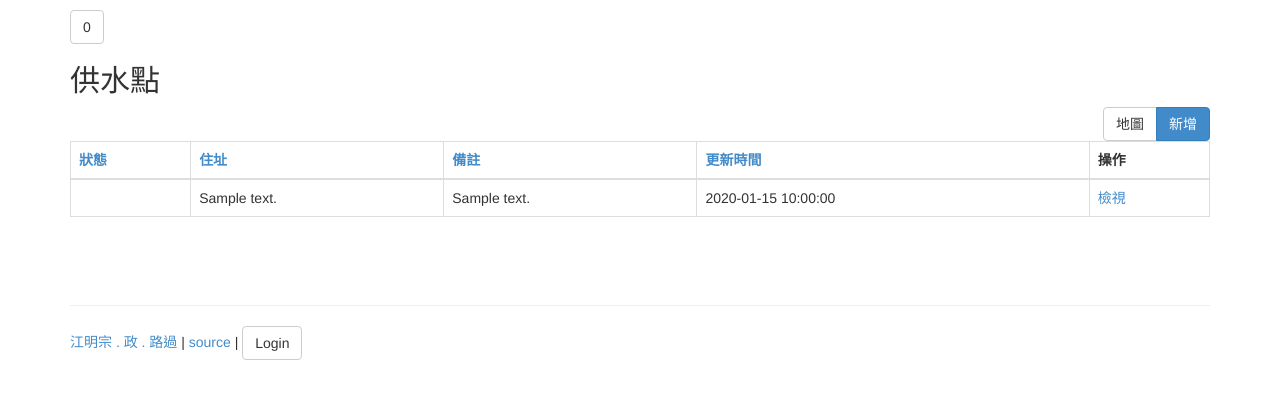
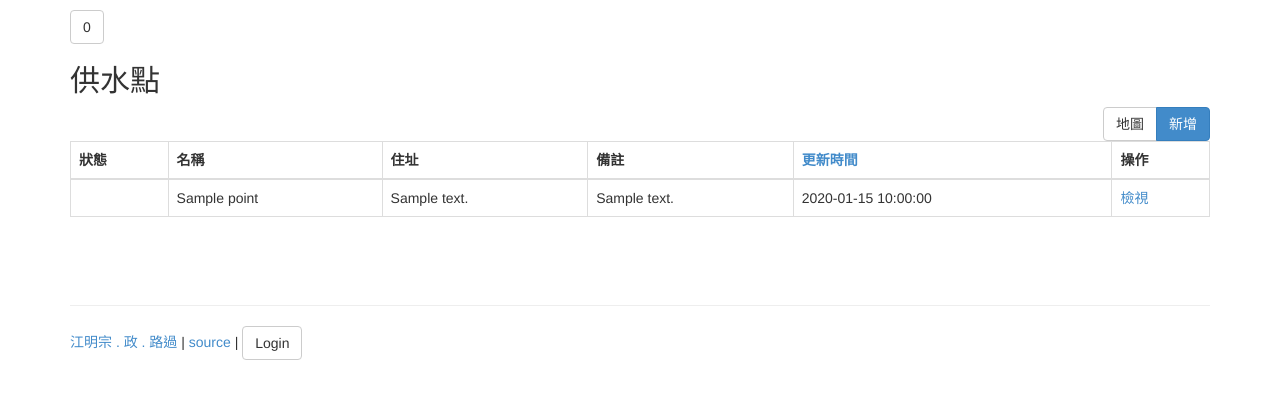
Before and after one commit to kiang/water, a CakePHP app: the page made by View/Points/index.ctp in a window 1280 px wide. Shown: the part 80-479 px from the top of the page. Run offline with PHP 8.4 and a stand-in for CakePHP, Linux system fonts and the light colour scheme; the template is opened without the code that fills it: most values are stand-ins (such as "Sample title", 1, 10 or a date in 2020); data that the repository does not hold is empty; some libraries are stand-ins or nearby versions.

Commit message:
convert newlines to br tag

```diff
--- a/View/Points/index.ctp
+++ b/View/Points/index.ctp
@@ -10,9 +10,10 @@
     <table class="table table-bordered" id="PointsIndexTable">
         <thead>
             <tr>
-                <th><?php echo $this->Paginator->sort('Point.status', '狀態', array('url' => $url)); ?></th>
-                <th><?php echo $this->Paginator->sort('Point.address', '住址', array('url' => $url)); ?></th>
-                <th><?php echo $this->Paginator->sort('Point.comment', '備註', array('url' => $url)); ?></th>
+                <th>狀態</th>
+                <th>名稱</th>
+                <th>住址</th>
+                <th>備註</th>
                 <th><?php echo $this->Paginator->sort('Point.modified', '更新時間', array('url' => $url)); ?></th>
                 <th class="actions">操作</th>
             </tr>
@@ -31,10 +32,13 @@
                         echo $this->Olc->status[$item['Point']['status']];
                         ?></td>
                     <td><?php
+                        echo $item['Point']['name'];
+                        ?></td>
+                    <td><?php
                         echo $item['Point']['address'];
                         ?></td>
                     <td><?php
-                        echo nl2br($item['Point']['comment']);
+                        echo str_replace('\\n', '<br />', $item['Point']['comment']);
                         ?></td>
                     <td><?php
                         echo $item['Point']['modified'];
--- a/View/Points/view.ctp
+++ b/View/Points/view.ctp
@@ -14,7 +14,7 @@
         </div>
         <div class="col-md-2">備註</div>
         <div class="col-md-9"><?php
-            echo nl2br($this->data['Point']['comment']);
+            echo str_replace('\\n', '<br />', $this->data['Point']['comment']);
             ?>&nbsp;
         </div>
         <div class="col-md-2">建立時間</div>
@@ -65,7 +65,7 @@
                     <tr>
                         <td><?php echo $pointLog['created']; ?></td>
                         <td><?php echo $this->Olc->status[$pointLog['status']]; ?></td>
-                        <td><?php echo nl2br($pointLog['comment']); ?></td>
+                        <td><?php echo str_replace('\\n', '<br />', $pointLog['comment']); ?></td>
                     </tr>
                 <?php } ?>
             </tbody>
```
